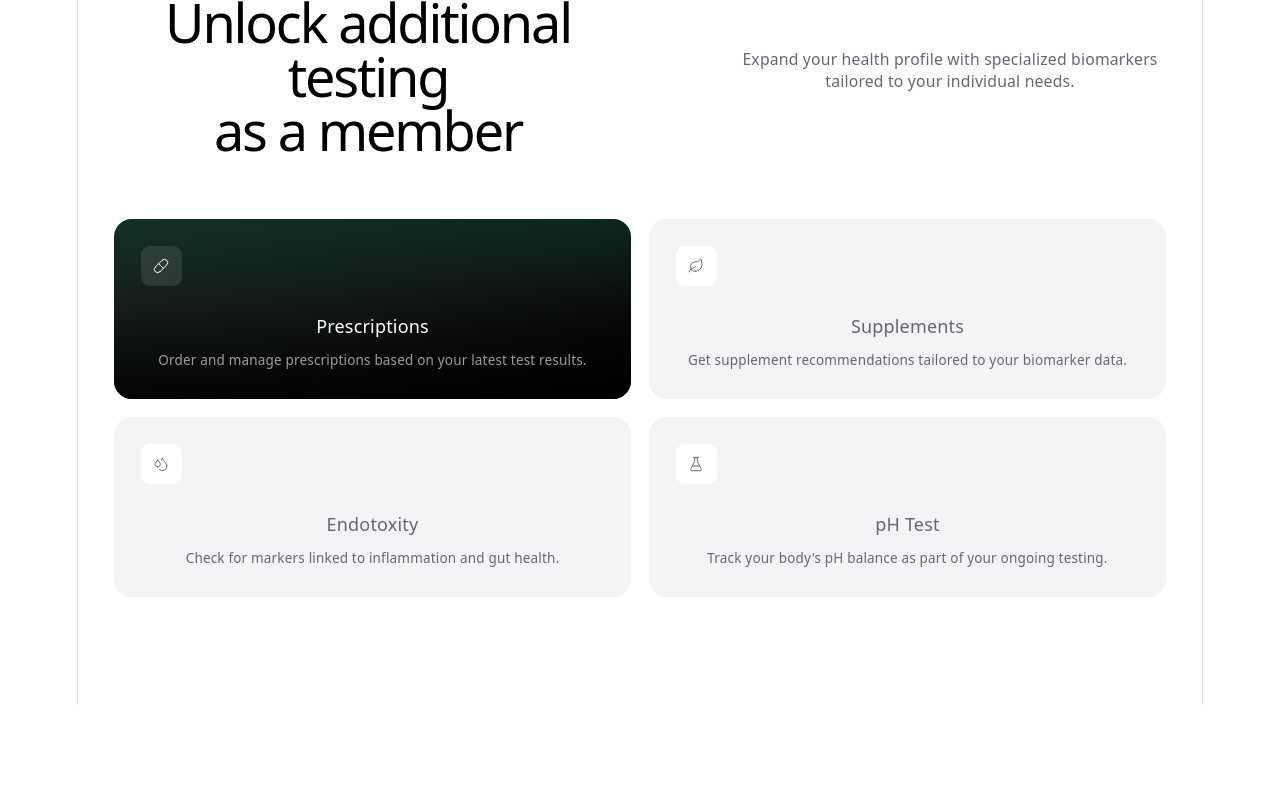
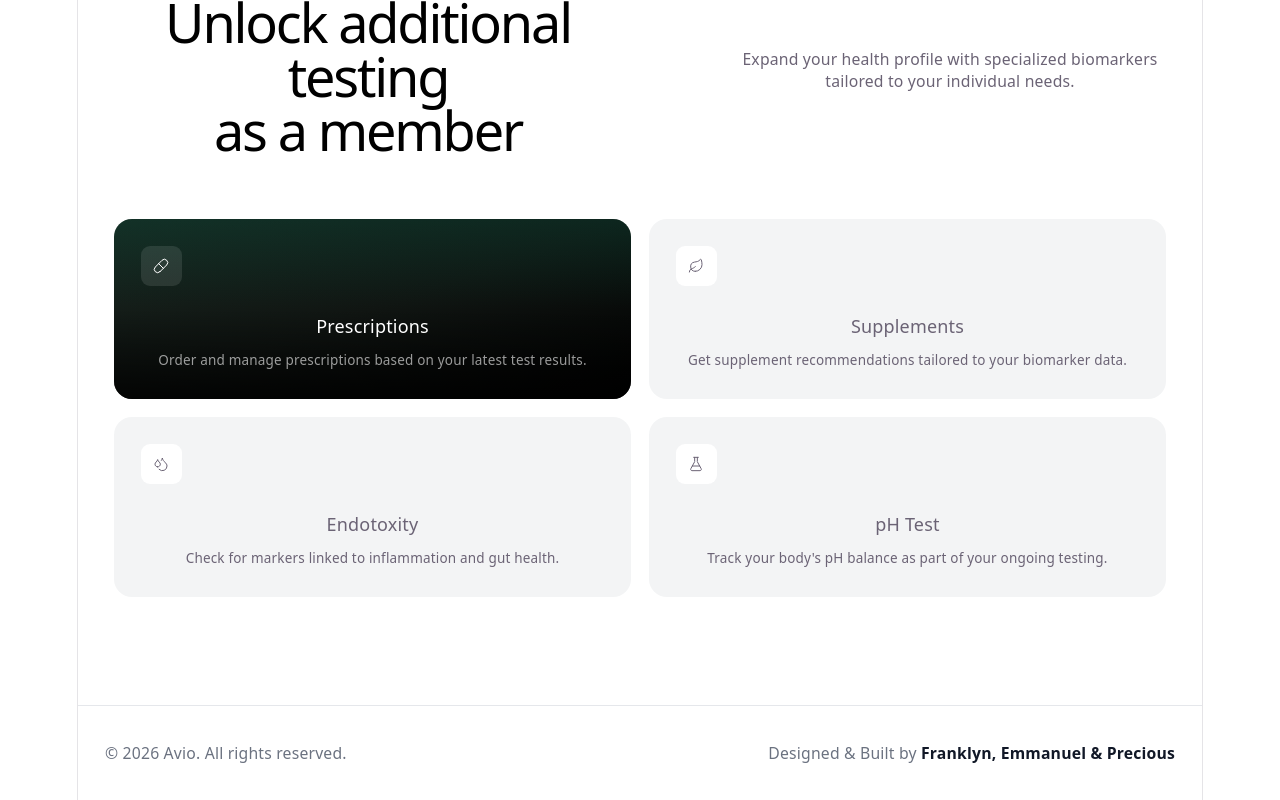
Before and after one commit to Okoronkwo-Franklyn/Avio-Landing-Page-, a React (Vite) app: page / in a window 1280 px wide. Shown: the part 3579-4379 px from the top of the page. Before the commit the page ends 4284 px from the top, so only its background shows below. Built offline with nearby package versions, Linux system fonts and the light colour scheme.

Commit message:
feat: add footer

```diff
--- a/src/App.jsx
+++ b/src/App.jsx
@@ -4,6 +4,7 @@
 import Insights from "./components/Insights"
 import Pricing from "./components/Pricing"
 import MembershipGrid from "./components/MembershipGrid"
+import Footer from "./components/Footer"
 
 function App() {
   return(
@@ -15,6 +16,7 @@
       <Insights />
       <Pricing />
       <MembershipGrid />
+      <Footer />
 
     </>
   )
--- /dev/null
+++ b/src/components/Footer.jsx
@@ -0,0 +1,22 @@
+ function Footer() {
+  return (
+    <footer className="border-t border-gray-200 bg-white px-6 py-8">
+      <div className="mx-auto flex max-w-7xl flex-col items-center justify-between gap-4 sm:flex-row">
+
+        <p className="text-sm text-gray-500">
+          © {new Date().getFullYear()} Avio. All rights reserved.
+        </p>
+
+        <p className="text-sm text-gray-500">
+          Designed & Built by{" "}
+          <span className="font-semibold text-gray-900">
+            Franklyn, Emmanuel & Precious
+          </span>
+        </p>
+
+      </div>
+    </footer>
+  );
+};
+
+export default Footer;
```
